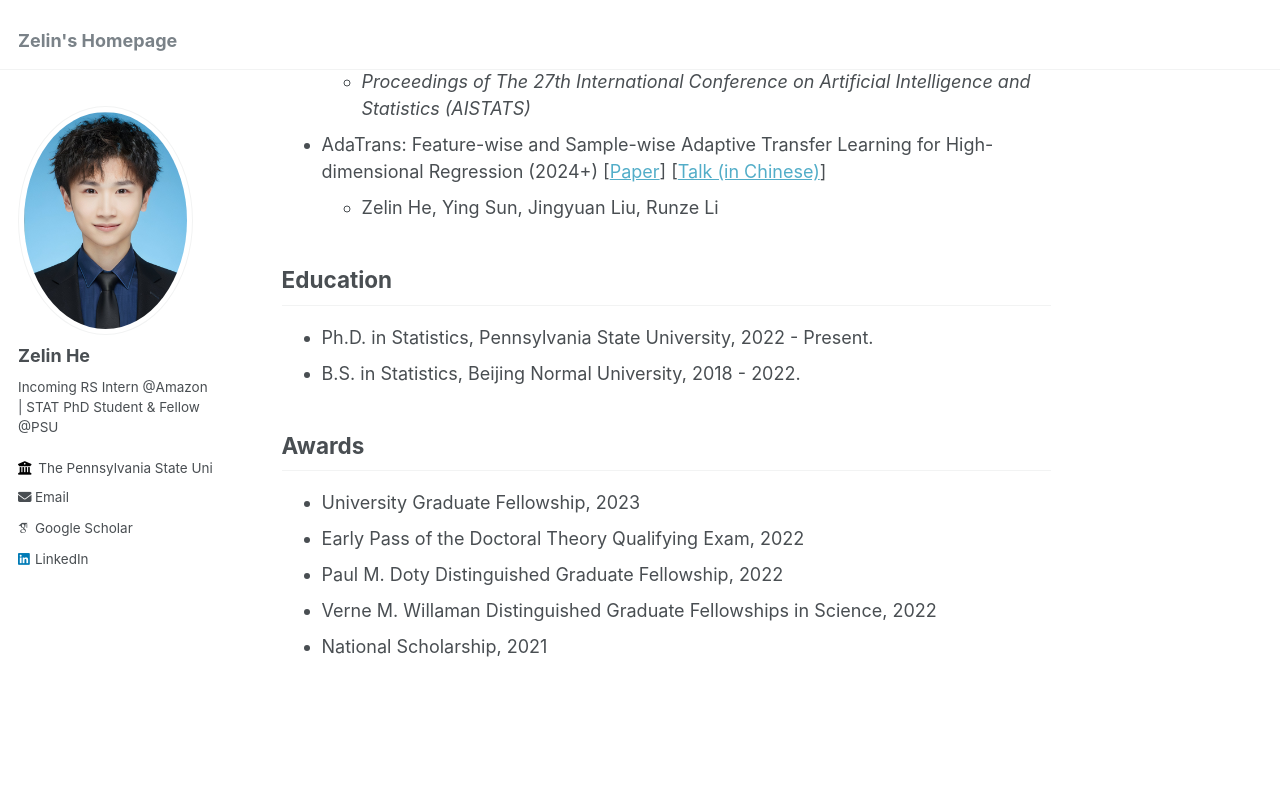
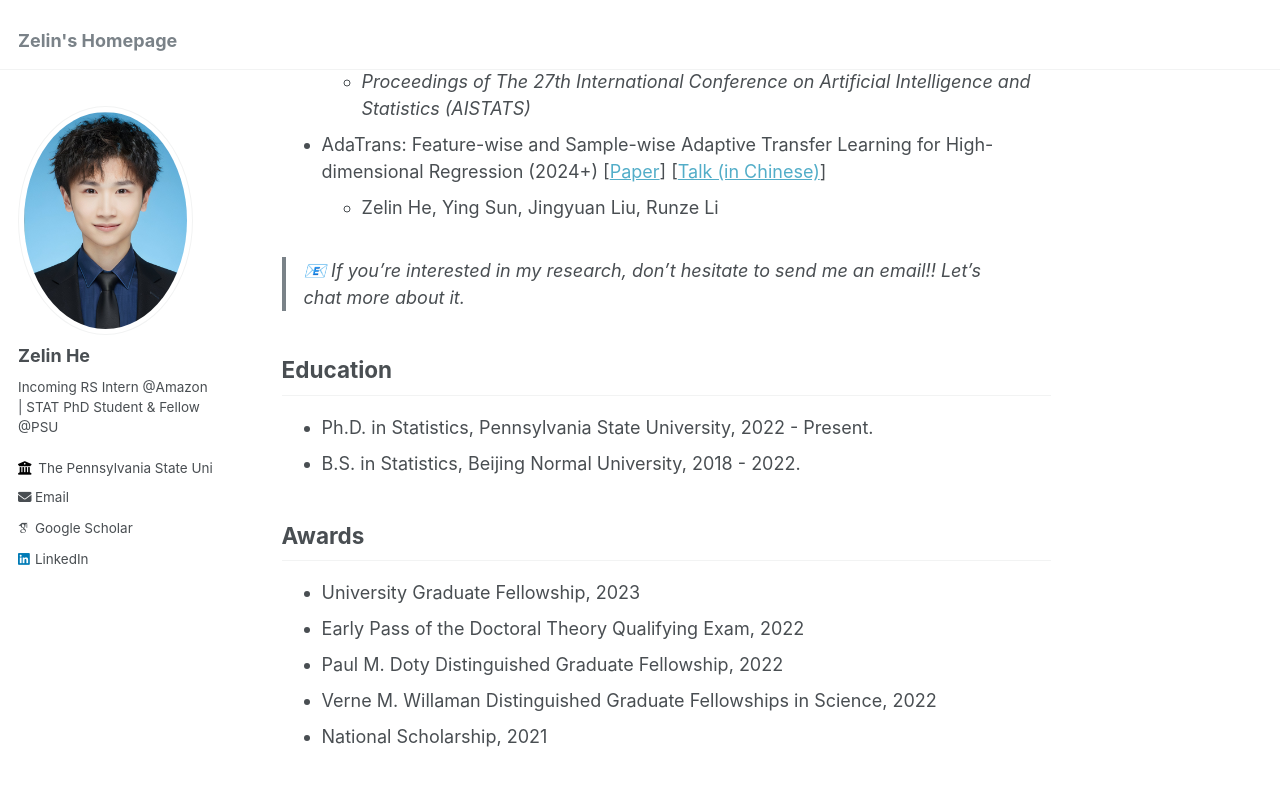
Before and after one commit to ZLHe0/zelinhe.github.io, a Jekyll site: the page built from _pages/about.md, in a window 1280 px wide and 900 px high, scrolled down 374 px. Shown: the top 786 px of the window. Built offline with Jekyll 4.4.1, drawn with Linux system fonts in a browser that asks for light colours; some web fonts are replaced.

Commit message:
Revise the Sec about Me

```diff
--- a/_pages/about.md
+++ b/_pages/about.md
@@ -16,6 +16,8 @@ I am currently pursuing my Ph.D. in Statistics at Penn State. This summer, I wil
 - AdaTrans: Feature-wise and Sample-wise Adaptive Transfer Learning for High-dimensional Regression (2024+) [[Paper](https://arxiv.org/abs/2403.13565)]   [[Talk (in Chinese)](https://www.xiong99.com.cn/p/t_pc/course_pc_detail/video/v_65fd4c40e4b0d84d784b4b1d)]
   - Zelin He, Ying Sun, Jingyuan Liu, Runze Li
 
+>  📧 If you're interested in my research, don't hesitate to send me an email!! Let's chat more about it.
+
 ## Education
 - Ph.D. in Statistics, Pennsylvania State University, 2022 - Present.
 - B.S. in Statistics, Beijing Normal University, 2018 - 2022.
```
